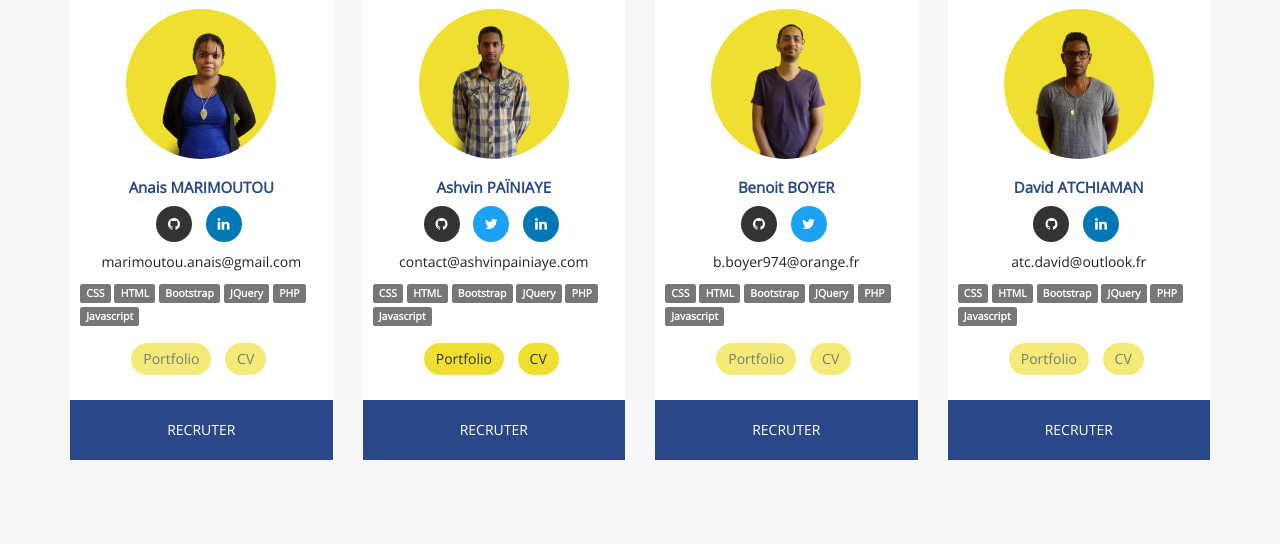
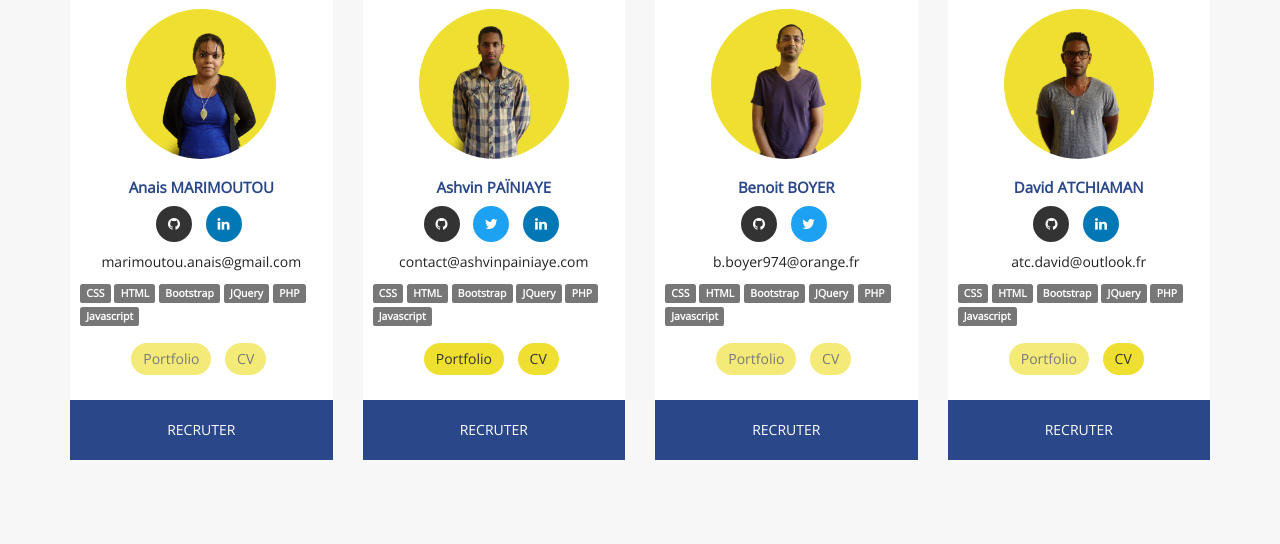
Before and after one commit to AshvinPainiaye/Plateforme-Simplon-Reunion, a PHP site: page /apprenant.php in a window 1280 px wide. Shown: the part 450-994 px from the top of the page. Run offline with PHP 8.4, Linux system fonts and the light colour scheme.

Commit message:
ajout cv

```diff
--- a/apprenant.php
+++ b/apprenant.php
@@ -227,7 +227,7 @@
                         </div>
                         <ul class="list-inline portfolio">
                             <li><a href="#" target="_blank" class="btn btn-default btn-md disabled">Portfolio</a></li>
-                            <li><a href="#" target="_blank" class="btn btn-default btn-md disabled">CV</a></li>
+                            <li><a href="cv/atchiaman-david.pdf" target="_blank" class="btn btn-default btn-md">CV</a></li>
                         </ul>
                     </div>
                     <a href="contact-apprenant.php" target="_blank" class="btn btn-default contacter" role="button">RECRUTER</a>
```
Also changed, not shown: 1 other file.
